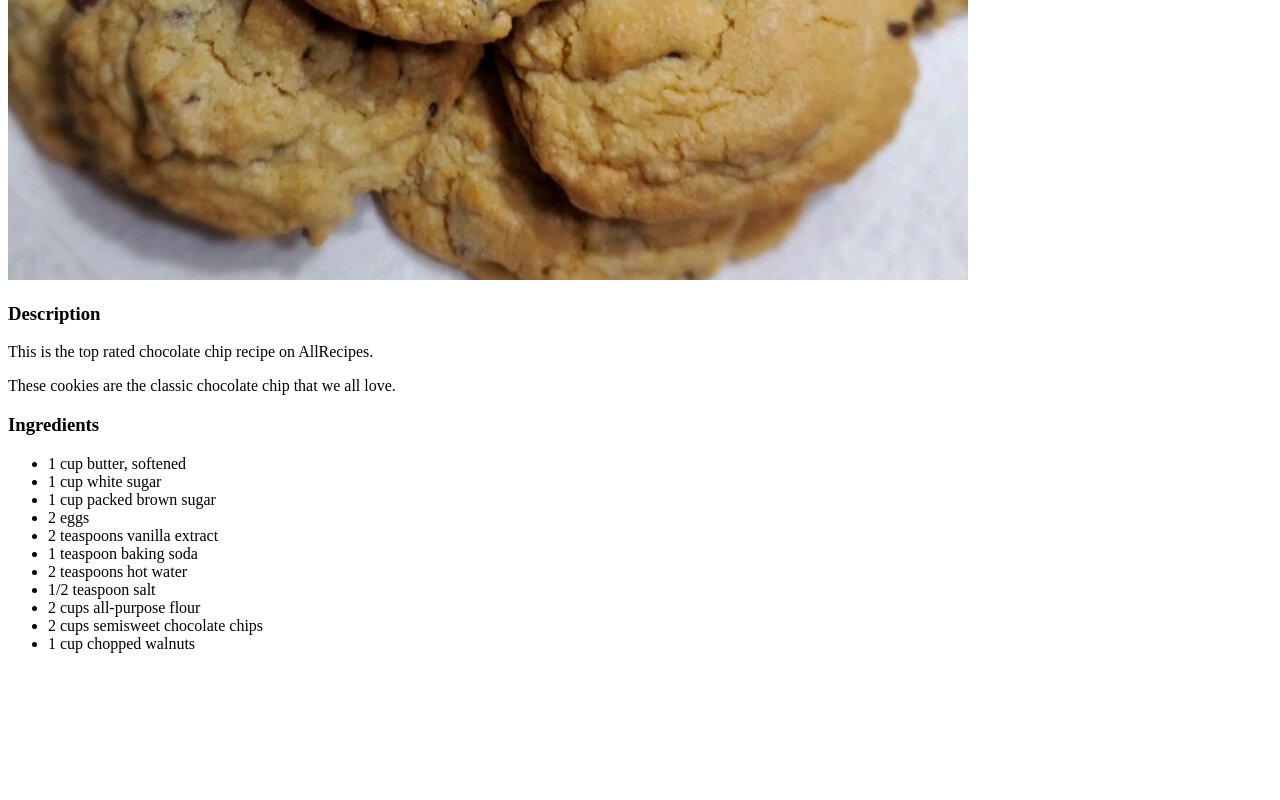
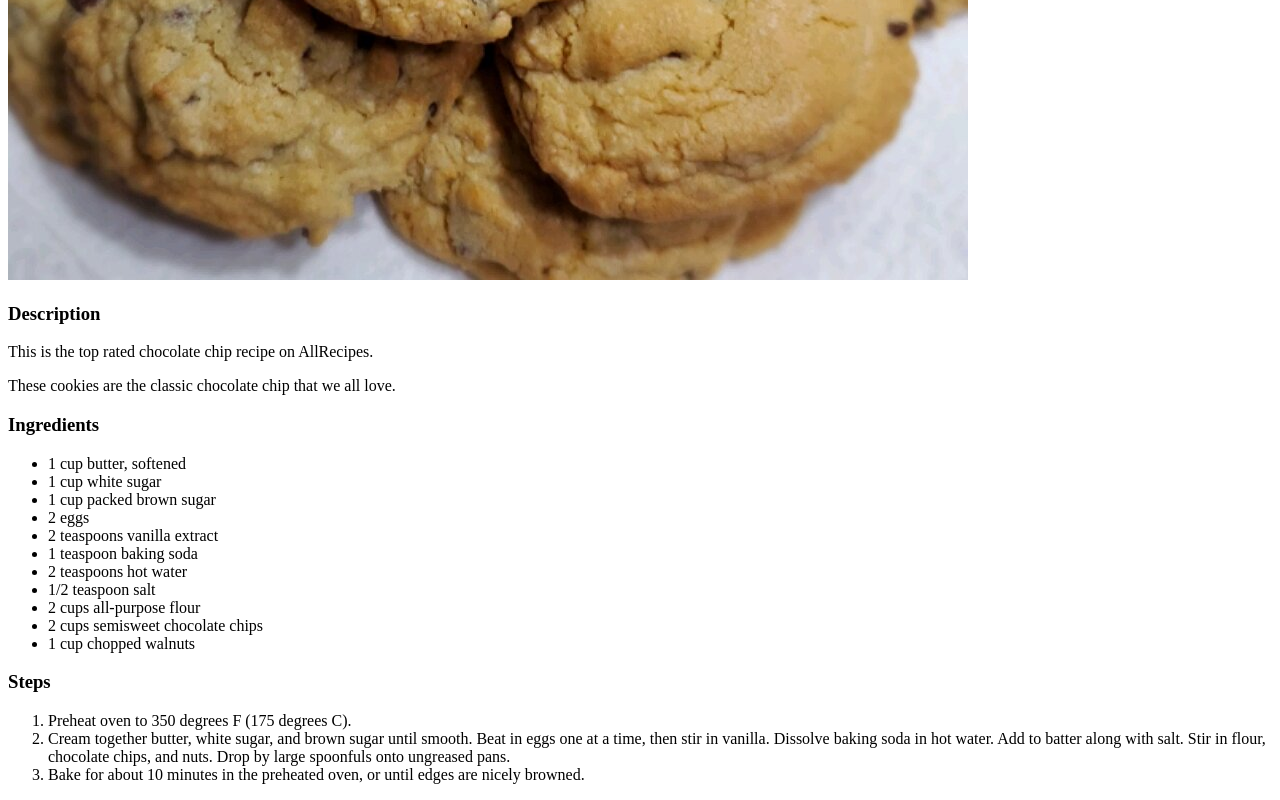
Before and after one commit to kyleslink/odin-recipes, a plain HTML site: page recipes/ChocolateChip.html in a window 1280 px wide. Shown: the part 760-1560 px from the top of the page. Before the commit the page ends 1429 px from the top, so only its background shows below. Drawn offline with Linux system fonts and the light colour scheme.

Commit message:
Finished chocolate chip section and added brownies

```diff
--- a/recipes/ChocolateChip.html
+++ b/recipes/ChocolateChip.html
@@ -14,6 +14,7 @@
         <p>This is the top rated chocolate chip recipe on AllRecipes.</p>
         <p>These cookies are the classic chocolate chip that we all love.</p>
 
+
       <h3>Ingredients</h3>
         <ul>
             <li>1 cup butter, softened</li>
@@ -29,5 +30,20 @@
             <li>1 cup chopped walnuts</li>
         </ul>
 
+
+        <h3>Steps</h3>
+          <ol>
+              <li>Preheat oven to 350 degrees F (175 degrees C).</li>
+              <li>Cream together butter, white sugar, and brown sugar until smooth.
+                  Beat in eggs one at a time, then stir in vanilla. Dissolve baking
+                  soda in hot water. Add to batter along with salt. Stir in flour,
+                  chocolate chips, and nuts. Drop by large spoonfuls onto ungreased
+                  pans.
+              </li>
+              <li>Bake for about 10 minutes in the preheated oven, or until edges
+                  are nicely browned.
+              </li>
+          </ol>
+
 </body>
 </html>
```
Also changed, not shown: recipes/brownies.html (added, +10 -0 lines).
